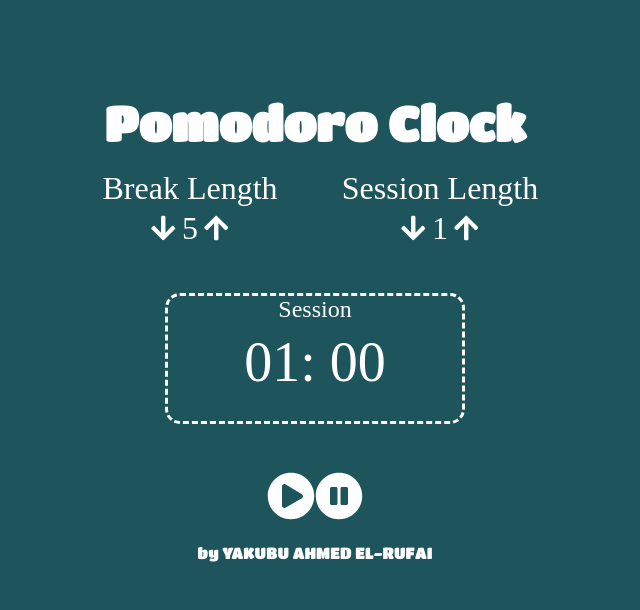
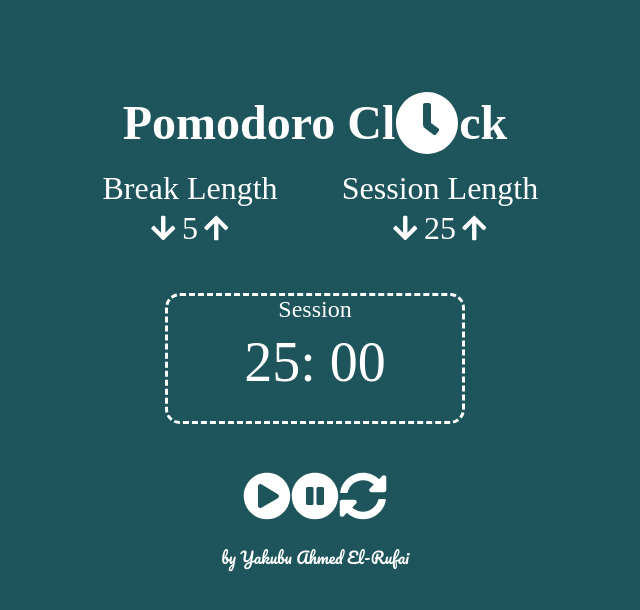
Before and after one commit to yrufai/fcc-pomodoro-clock, a React (Create React App) app: page / in a window 1280 px wide. Shown: the top 610 px of the page, without its empty margins (325-965 px from the left). Built offline with nearby package versions, Linux system fonts and the light colour scheme; a web font is replaced by a local one.

Commit message:
final touch

```diff
--- a/public/index.html
+++ b/public/index.html
@@ -11,7 +11,7 @@
 
     <link rel="manifest" href="%PUBLIC_URL%/manifest.json" />
     <link
-      href="https://fonts.googleapis.com/css?family=Titan+One"
+      href="https://fonts.googleapis.com/css?family=Pacifico|Rye"
       rel="stylesheet"
     />
     <title>React App</title>
--- a/src/App.js
+++ b/src/App.js
@@ -1,8 +1,17 @@
 import React, { Component } from "react";
-import Timer from "./timer";
 import { FontAwesomeIcon } from "@fortawesome/react-fontawesome";
-import { faArrowDown, faArrowUp } from "@fortawesome/free-solid-svg-icons";
+import {
+  faArrowDown,
+  faArrowUp,
+  faClock,
+  faPlayCircle,
+  faPauseCircle,
+  faSyncAlt
+} from "@fortawesome/free-solid-svg-icons";
 import "./App.scss";
+import "./timer.scss";
+
+const moment = require("moment");
 
 class App extends Component {
   constructor(props) {
@@ -11,10 +20,15 @@ class App extends Component {
     this.breakIncrement = this.breakIncrement.bind(this);
     this.sessionDecrement = this.sessionDecrement.bind(this);
     this.sessionIncrement = this.sessionIncrement.bind(this);
+    this.countDown = this.countDown.bind(this);
     this.state = {
       breakCount: 5,
-      sessionCount: 1
+      sessionCount: 25,
+      count: 1,
+      bcount: 1
     };
+    this.clear = -1;
+    this.clearBreak = -1;
   }
 
   breakDecrement() {
@@ -23,33 +37,89 @@ class App extends Component {
       if (count <= 0) {
         return (prevState.breakCount = 0);
       }
-      return count;
+      return count, (prevState.bcount = this.state.breakCount * 60);
     });
   }
   breakIncrement() {
     this.setState(prevState => {
-      return prevState.breakCount++;
+      return (
+        prevState.breakCount++, (prevState.bcount = this.state.breakCount * 60)
+      );
     });
   }
   sessionDecrement() {
-    this.setState(state => {
-      const count = state.sessionCount--;
+    this.setState(prevState => {
+      const count = prevState.sessionCount--;
       if (count <= 0) {
-        return (state.sessionCount = 0);
+        return (prevState.sessionCount = 0);
       }
-      return count;
+      return count, (prevState.count = this.state.sessionCount * 60);
     });
   }
   sessionIncrement() {
-    this.setState(state => {
-      return state.sessionCount++;
+    this.setState(prevState => {
+      return (
+        prevState.sessionCount++,
+        (prevState.count = this.state.sessionCount * 60)
+      );
     });
   }
+  componentDidMount() {
+    this.setState({
+      count: this.state.sessionCount * 60,
+      bcount: this.state.breakCount * 60
+    });
+  }
+  reset = () => {
+    clearInterval(this.clear, this.clearBreak);
+    this.setState({
+      count: this.state.sessionCount * 60,
+      bcount: this.state.breakCount * 60
+    });
+  };
+  countDown() {
+    clearInterval(this.clear);
+    if (this.clear === -1) {
+      this.clear = setInterval(() => {
+        this.setState(prevState => {
+          return {
+            count: prevState.count - 1
+          };
+        });
+        if (this.state.count <= 0) {
+          clearInterval(this.clear);
+          this.breakTime();
+        }
+      }, 1000);
+    } else {
+      clearInterval(this.clear);
+      this.clear = -1;
+    }
+  }
+  breakTime = () => {
+    clearInterval(this.clearBreak);
+    if (this.clearBreak === -1) {
+      this.clearBreak = setInterval(() => {
+        this.setState(prevState => {
+          return { breakCount: prevState.breakCount - 1 };
+        });
+        if (this.state.breakCount <= 0) {
+          clearInterval(this.clearBreak);
+        }
+      }, 1000);
+    } else {
+      clearInterval(this.clearBreak);
+      this.clearBreak = -1;
+    }
+  };
 
   render() {
     return (
       <div className="App">
-        <div className="main-title"> Pomodoro Clock</div>
+        <div className="main-title">
+          Pomodoro Cl
+          <FontAwesomeIcon icon={faClock} size="lg" /> ck
+        </div>
         <div className="length-control">
           <div id="break-label">Break Length </div>
           <div id="break-decrement" onClick={this.breakDecrement}>
@@ -70,12 +140,31 @@ class App extends Component {
             <FontAwesomeIcon icon={faArrowUp} size="sm" />
           </div>
         </div>
-        <Timer
-          sessionCount={this.state.sessionCount * 60}
-          breakCount={this.state.breakCount * 60}
-        />
+        <div className="timerBox">
+          <div className="timer">
+            <p>{this.state.count <= 0 ? "Break time" : "Session"}</p>
+            <div id="timer">
+              {this.state.count <= 0
+                ? moment(this.state.bcount * 1000).format("mm : ss")
+                : moment(this.state.count * 1000).format("mm: ss")}
+            </div>
+          </div>
+          <div className="controls">
+            <FontAwesomeIcon
+              icon={faPlayCircle}
+              size="3x"
+              onClick={this.countDown}
+            />
+            <FontAwesomeIcon
+              icon={faPauseCircle}
+              size="3x"
+              onClick={this.countDown}
+            />
+            <FontAwesomeIcon icon={faSyncAlt} size="3x" onClick={this.reset} />
+          </div>
+        </div>
         <div className="link">
-          by <a href="https://github.com/yrufai">YAKUBU AHMED EL-RUFAI</a>
+          by <a href="https://github.com/yrufai">Yakubu Ahmed El-Rufai</a>
         </div>
       </div>
     );
--- a/src/App.scss
+++ b/src/App.scss
@@ -10,7 +10,7 @@
     width: 100%;
     height: 10%;
     font-size: 3rem;
-    font-family: "Titan One", cursive;
+    font-family: "Rye", cursive;
     font-weight: bold;
     justify-content: center;
     align-items: center;
@@ -36,7 +36,7 @@
   a,
   .link {
     color: white;
-    font-family: "Titan One", cursive;
+    font-family: "Pacifico", cursive;
     text-align: center;
     justify-content: center;
     align-items: center;
--- a/src/timer.js
+++ b/src/timer.js
@@ -15,7 +15,6 @@ class Timer extends React.Component {
     this.clear = -1;
     this.clearBreak = -1;
   }
-
   countDown() {
     clearInterval(this.clear);
     if (this.clear === -1) {
@@ -56,11 +55,11 @@ class Timer extends React.Component {
     return (
       <div className="timerBox">
         <div className="timer">
-          <p>{this.props.sessionCount <= 0 ? "Break time" : "Session"}</p>
+          <p>{this.state.sessionCount <= 0 ? "Break time" : "Session"}</p>
           <div id="timer">
-            {this.props.sessionCount <= 0
-              ? moment(this.props.breakCount * 1000).format("mm : ss")
-              : moment(this.props.sessionCount * 1000).format("mm: ss")}
+            {this.state.sessionCount <= 0
+              ? moment(this.state.breakCount * 1000).format("mm : ss")
+              : moment(this.state.sessionCount * 1000).format("mm: ss")}
           </div>
         </div>
         <div className="controls">
```
